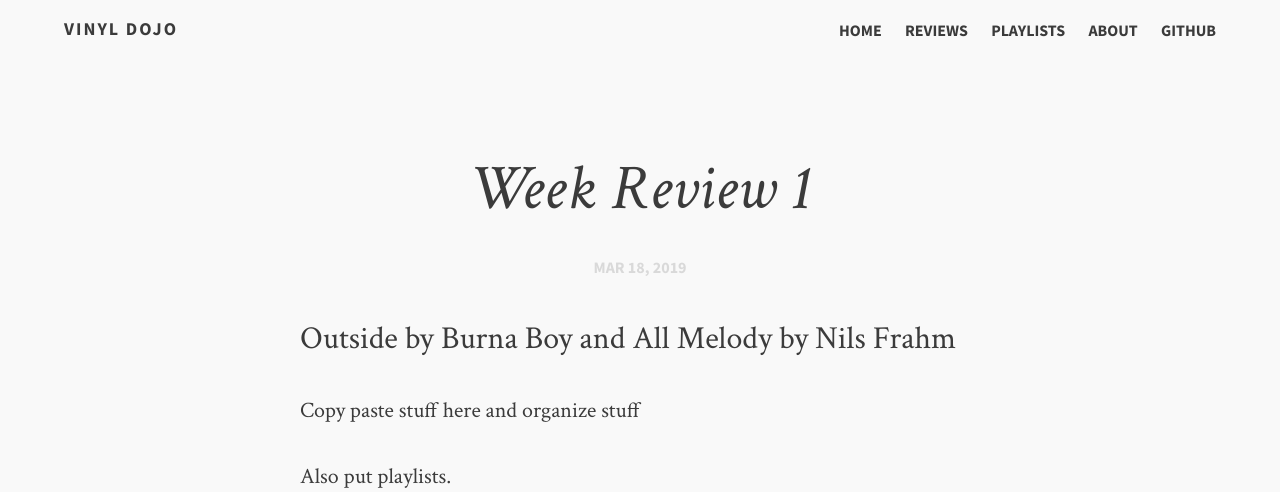
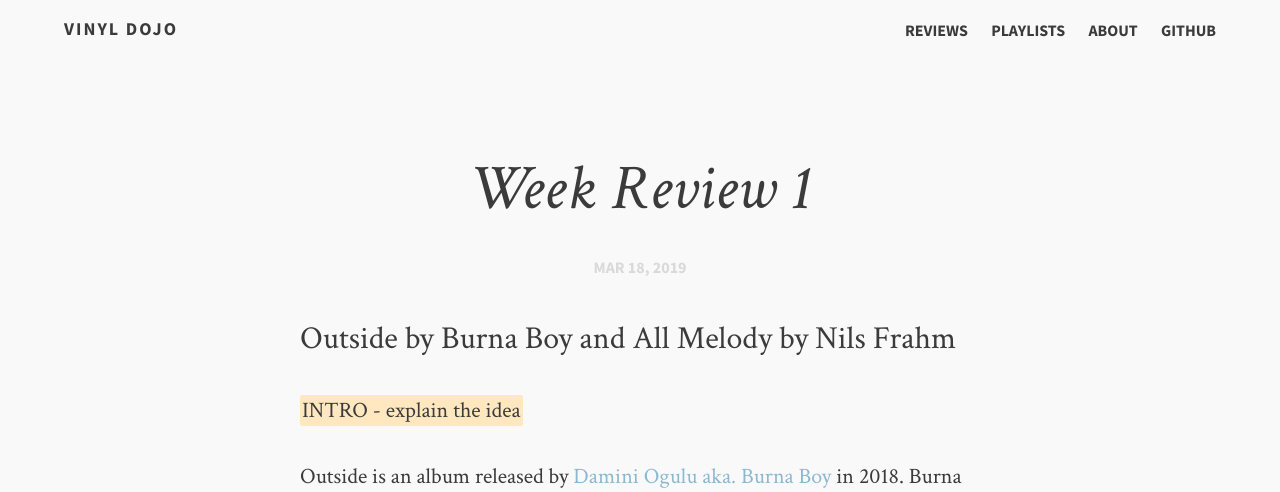
Before and after one commit to rafaascensao/rafaascensao.github.io, a Jekyll site: the page built from _posts/2019-03-18-week-review.md, in a window 1280 px wide. Shown: the top 492 px of the page. Built offline with Jekyll 4.4.1, drawn with Linux system fonts in a browser that asks for light colours; comment, search, counter and statistics services are not loaded; some of the changed text lies outside the part shown.

Commit message:
Skeleton

```diff
--- a/_includes/head-dark.html
+++ b/_includes/head-dark.html
@@ -52,10 +52,6 @@
         <a href="#nav" class="menu"><span class='icons'>☰</span></a>
         <nav role="navigation">
           <ul>
-            <li>
-              <a href="/" title="{{ site.title }}">Home</a>
-            </li>
-
             {% for link in site.links %}
                 <li><a href="{% if link.external %}{{ link.url }}{% else %}{{ site.url }}{{ link.url }}{% endif %}" {% if link.external %}target="_blank"{% endif %}>{{ link.title }}</a></li>
             {% endfor %}
--- a/_includes/head.html
+++ b/_includes/head.html
@@ -52,10 +52,6 @@
         <a href="#nav" class="menu"><span class='icons'>☰</span></a>
         <nav role="navigation">
           <ul>
-            <li>
-              <a href="/" title="{{ site.title }}">Home</a>
-            </li>
-
             {% for link in site.links %}
                 <li><a href="{% if link.external %}{{ link.url }}{% else %}{{ site.url }}{{ link.url }}{% endif %}" {% if link.external %}target="_blank"{% endif %}>{{ link.title }}</a></li>
             {% endfor %}
--- a/_posts/2019-03-18-week-review.md
+++ b/_posts/2019-03-18-week-review.md
@@ -6,10 +6,13 @@
 album1: 7FUIQIDxNu0F8iH98irz7N
 album2: 26du6obYLeY1vf6xIJ1l0D
 ---
+*INTRO - explain the idea*
 
-Copy paste stuff here and organize stuff
+Outside is an album released by [Damini Ogulu aka. Burna Boy](https://genius.com/artists/Burna-boy) in 2018. Burna Boy is a Nigerian singer and songwriter, with 3 albums released. *More info about this*
+{% include spotifyalbum.html id=page.album2 %}
+\\
+All Melody by [Nils Frahm](https://genius.com/artists/Nils-frahm) is *bla bla*
+{% include spotifyalbum.html id=page.album1 %}
 
-Also put playlists.
-
-{% include spotifyalbum.html id=page.album1 %}
-{% include spotifyalbum.html id=page.album2 %}
+## Reviews
+### Lil Belly
--- a/_sass/_spotify-embed.scss
+++ b/_sass/_spotify-embed.scss
@@ -1,6 +1,6 @@
 .embed-container {
     position: relative;
-    padding-bottom: 100%;
+    padding-bottom: 67%; //lmao hardcoded variable around here
     height: 0;
     overflow: hidden;
     max-width: 100%;
@@ -11,5 +11,5 @@
     top: 0;
     left: 0;
     width: 100%;
-    height: 67%; //lmao hardcoded variable around here
+    height: 100%;
   }
```
Also changed, not shown: _includes/spotifyplaylist.html (added, +12 -0 lines), _layouts/playlistshome.html (added, +21 -0 lines), _playlists/january.md (added, +7 -0 lines), playlists.md (+6 -1 lines).
